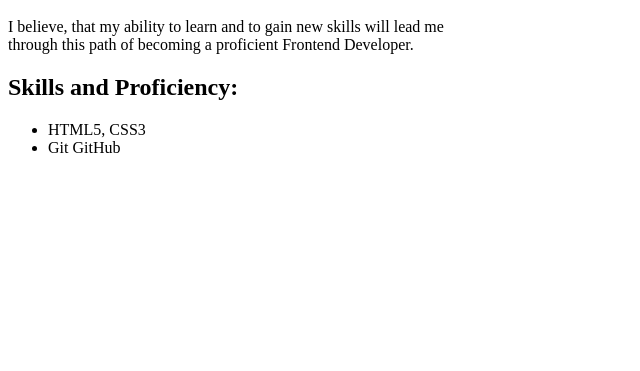
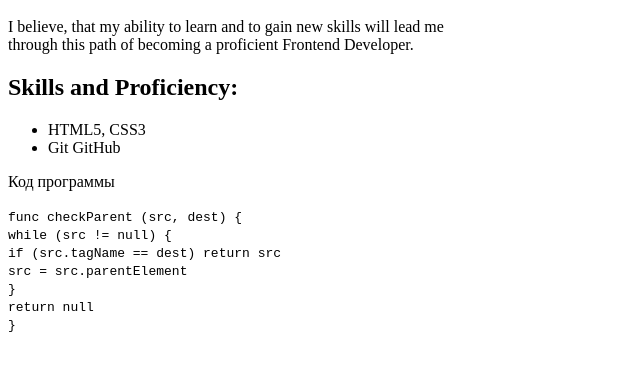
Before and after one commit to natalka1996/rsschool-cvv, a plain HTML site: page index.html in a window 1280 px wide. Shown: the part 353-724 px from the top of the page, without its empty margins (0-640 px from the left). Drawn offline with Linux system fonts and the light colour scheme.

Commit message:
fix: corrected the word function

```diff
--- a/index.html
+++ b/index.html
@@ -41,5 +41,17 @@
         <li>Git GitHub</li>
       </ul>
     </div>
+    <p>Код программы</p>
+    <p>
+      <code>
+        func checkParent (src, dest) {<br />
+        while (src != null) {<br />
+        if (src.tagName == dest) return src<br />
+        src = src.parentElement<br />
+        }<br />
+        return null<br />
+        }</code
+      >
+    </p>
   </body>
 </html>
```
